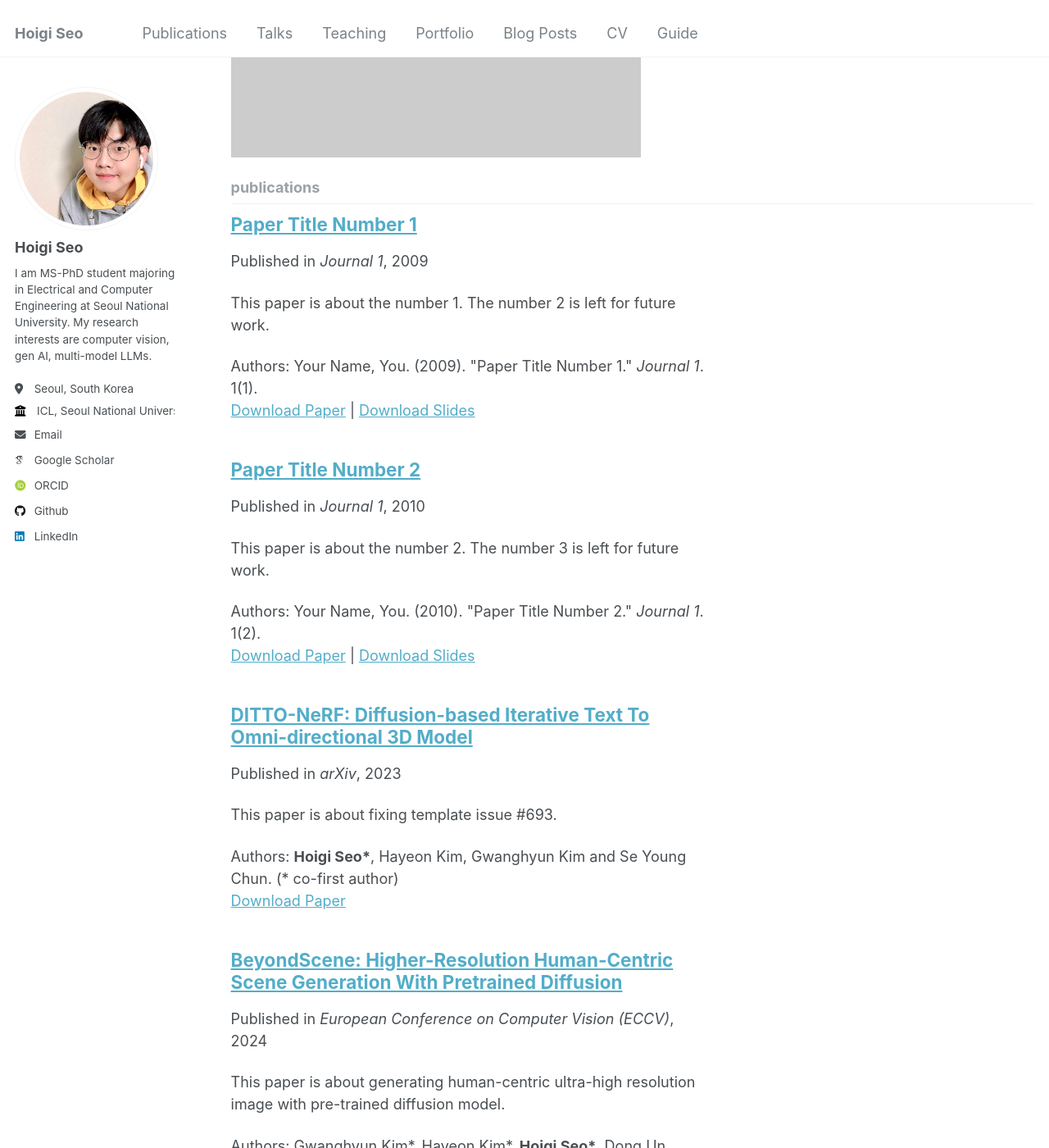
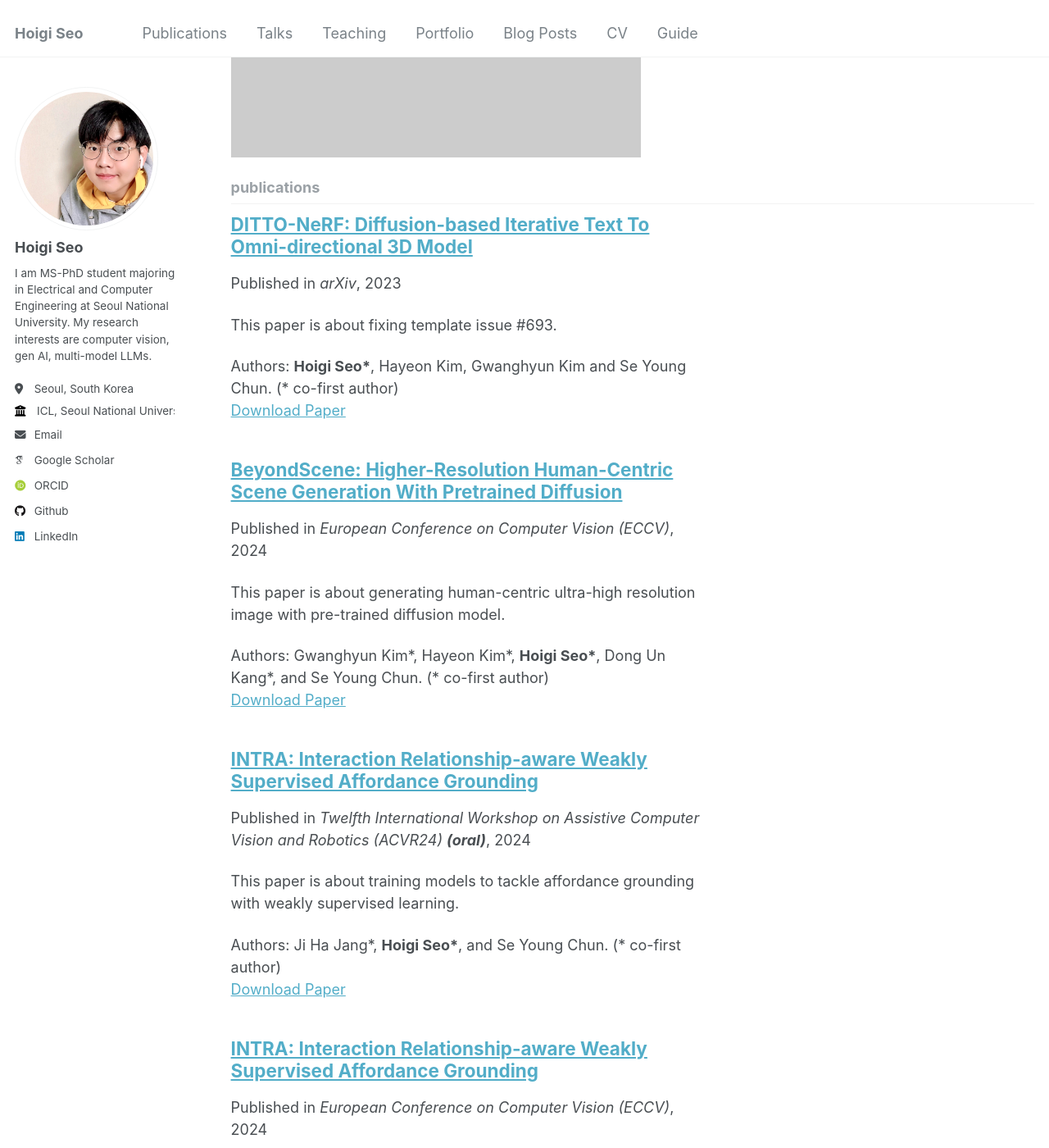
Before and after one commit to seohoiki3215/seohoiki3215.github.io, a Jekyll site: the page built from _pages/collection-archive.html, in a window 1280 px wide and 1400 px high, scrolled down 900 px. Shown: the whole window at 82% size. Built offline with Jekyll 4.4.1, drawn with Linux system fonts in a browser that asks for light colours; some web fonts are replaced; some of the changed text lies outside the part shown.

Commit message:
publication_modified

```diff
--- a/_publications/2009-10-01-paper-title-number-1.md
+++ /dev/null
@@ -1,14 +0,0 @@
----
-title: "Paper Title Number 1"
-collection: publications
-category: manuscripts
-permalink: /publication/2009-10-01-paper-title-number-1
-excerpt: 'This paper is about the number 1. The number 2 is left for future work.'
-date: 2009-10-01
-venue: 'Journal 1'
-slidesurl: 'http://academicpages.github.io/files/slides1.pdf'
-paperurl: 'http://academicpages.github.io/files/paper1.pdf'
-citation: 'Your Name, You. (2009). &quot;Paper Title Number 1.&quot; <i>Journal 1</i>. 1(1).'
----
-
-The contents above will be part of a list of publications, if the user clicks the link for the publication than the contents of section will be rendered as a full page, allowing you to provide more information about the paper for the reader. When publications are displayed as a single page, the contents of the above "citation" field will automatically be included below this section in a smaller font.
--- a/_publications/2010-10-01-paper-title-number-2.md
+++ /dev/null
@@ -1,14 +0,0 @@
----
-title: "Paper Title Number 2"
-collection: publications
-category: manuscripts
-permalink: /publication/2010-10-01-paper-title-number-2
-excerpt: 'This paper is about the number 2. The number 3 is left for future work.'
-date: 2010-10-01
-venue: 'Journal 1'
-slidesurl: 'http://academicpages.github.io/files/slides2.pdf'
-paperurl: 'http://academicpages.github.io/files/paper2.pdf'
-citation: 'Your Name, You. (2010). &quot;Paper Title Number 2.&quot; <i>Journal 1</i>. 1(2).'
----
-
-The contents above will be part of a list of publications, if the user clicks the link for the publication than the contents of section will be rendered as a full page, allowing you to provide more information about the paper for the reader. When publications are displayed as a single page, the contents of the above "citation" field will automatically be included below this section in a smaller font.
```
Also changed, not shown: _publications/BeyondScene.md (+1 -1 lines), _publications/DITTO.md (+1 -1 lines), _publications/INTRA.md (+1 -1 lines).
